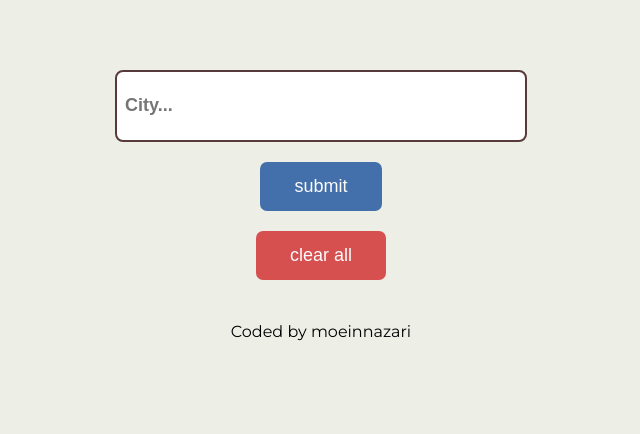
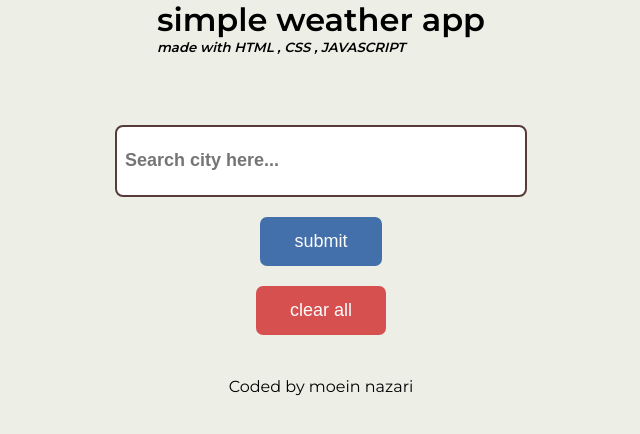
Before and after one commit to moeinnazari/simpleweatherapp, a plain HTML site: page index.html in a window 1280 px wide. Shown: the whole page, without its empty margins (319-959 px from the left). Drawn offline with Linux system fonts and the light colour scheme.

Commit message:
edit some line of codes

```diff
--- a/index.html
+++ b/index.html
@@ -9,18 +9,41 @@
 
 </head>
 <body>
+	<header>
+		<h1>simple weather app</h1>
+		<h5><em>made with HTML , CSS , JAVASCRIPT</em></h5>
+
+	</header>
 <form>
-	<input type="text" placeholder="City..." >
+	<input type="text" placeholder="Search city here..." >
 	<button type="submit" class="btn-submit">submit</button>
 
 </form>
 <button type="click" class="btn-clear" id="btn-clear">clear all</button>
-<div  id="root">
+<div  id="root"></div>
 
 
-</div>
+	<!-- example of card
+	 <div class="card">
+		<div class="title">
+		<h1>Tehran</h1><span>IR</span>
+		</div>
+
+		<div class="body">
+			<div class="temp"><p>8</p><span>&#8451</span></div>
+			<div class="icon"><img src="rain.png"></div>
+		</div>
+
+		<div class="description">
+			<p>broken clouds</p>
+		</div>
+	</div>
+	 -->
+
+
+
 <footer>
-	<p>Coded by moeinnazari</p>
+	<p>Coded by moein nazari</p>
 </footer>
   <script type="text/javascript" src="script.js"></script>
 </body>
```
